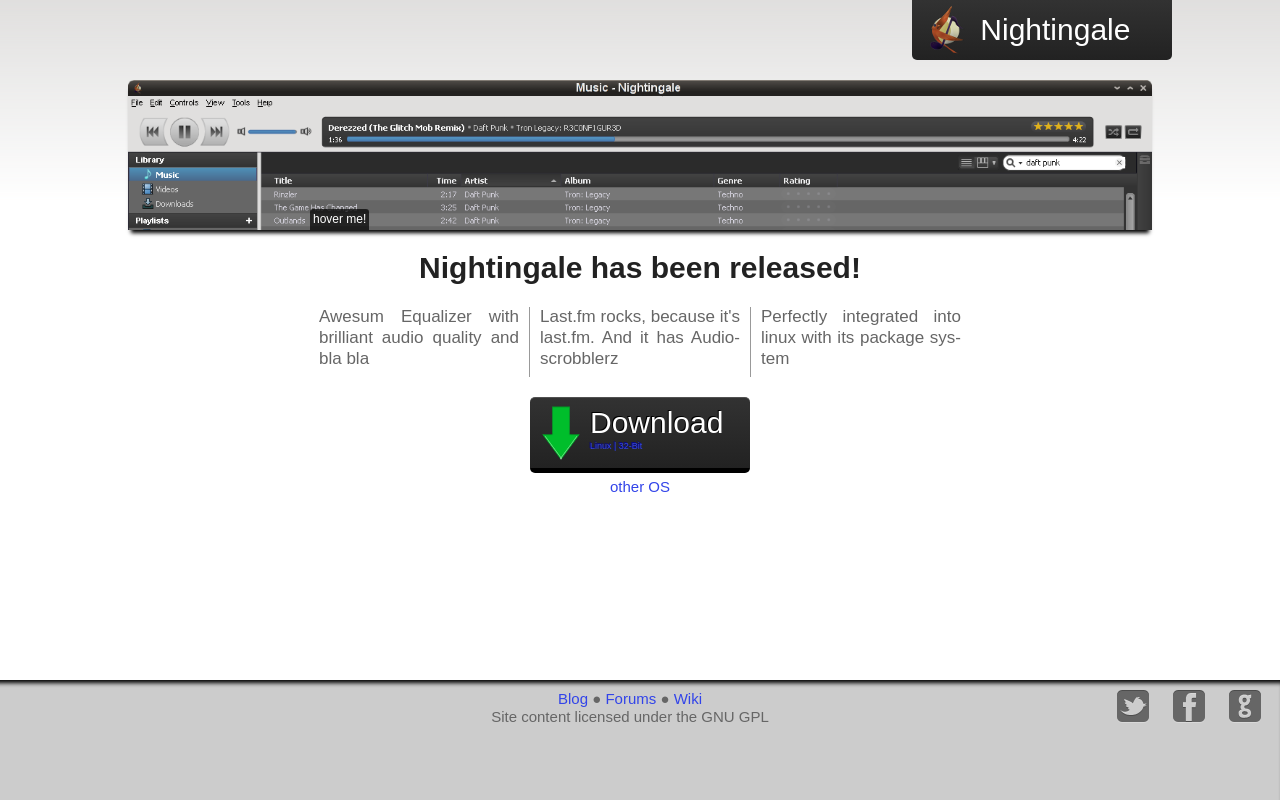
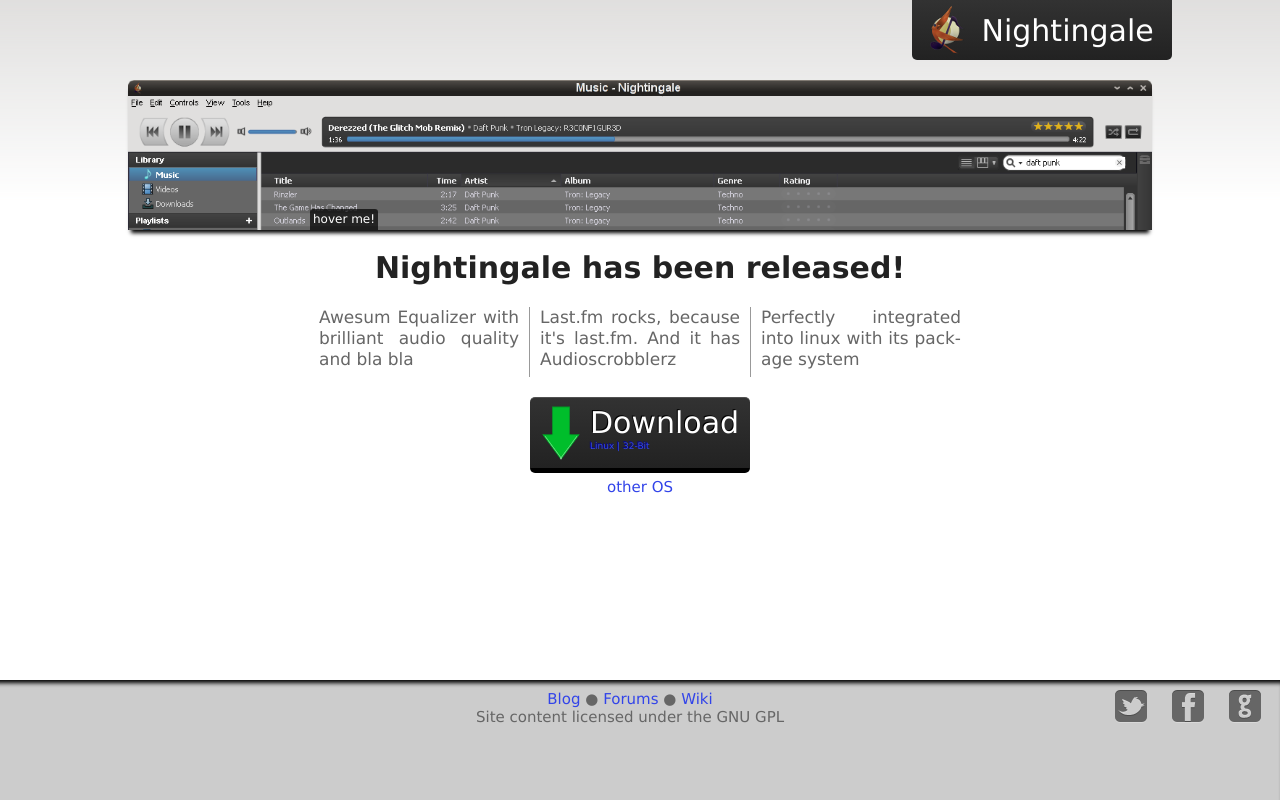
Before and after one commit to nightingale-media-player/nightingale-website, a PHP site: page / in a window 1280 px wide. Run offline with PHP 8.4, Linux system fonts and the light colour scheme; some libraries are stand-ins or nearby versions.

Commit message:
* font family

```diff
--- a/splash/css/menu.css
+++ b/splash/css/menu.css
@@ -8,6 +8,7 @@
 	cursor: pointer;
 	float: right;
 	height: 60px;
+	font-family: "Lucida Grande","Lucida Sans Unicode",Verdana,Helvetica,Arial,Sans-Serif;
 }
 
 #menu li:last-child img {
@@ -41,6 +42,10 @@
 	background-color: rgb(81,81,81);
 }
 
+menu li a:hover {
+	text-decoration: none;
+}
+
 #menu li:last-child{
 	background: rgb(50,50,50); /* Old browsers */
 	background: -moz-linear-gradient(top,  rgba(50,50,50,1) 0%, rgba(34,34,34,1) 100%); /* FF3.6+ */
--- a/splash/css/style.css
+++ b/splash/css/style.css
@@ -215,6 +215,7 @@ td { vertical-align: top; }
 body {
 	background-image: url('/ngale/img/gradent.png');
 	background-repeat:repeat-x;
+	font-family: "Lucida Grande","Lucida Sans Unicode",Verdana,Helvetica,Arial,Sans-Serif;
 }
 
 #container {
```
